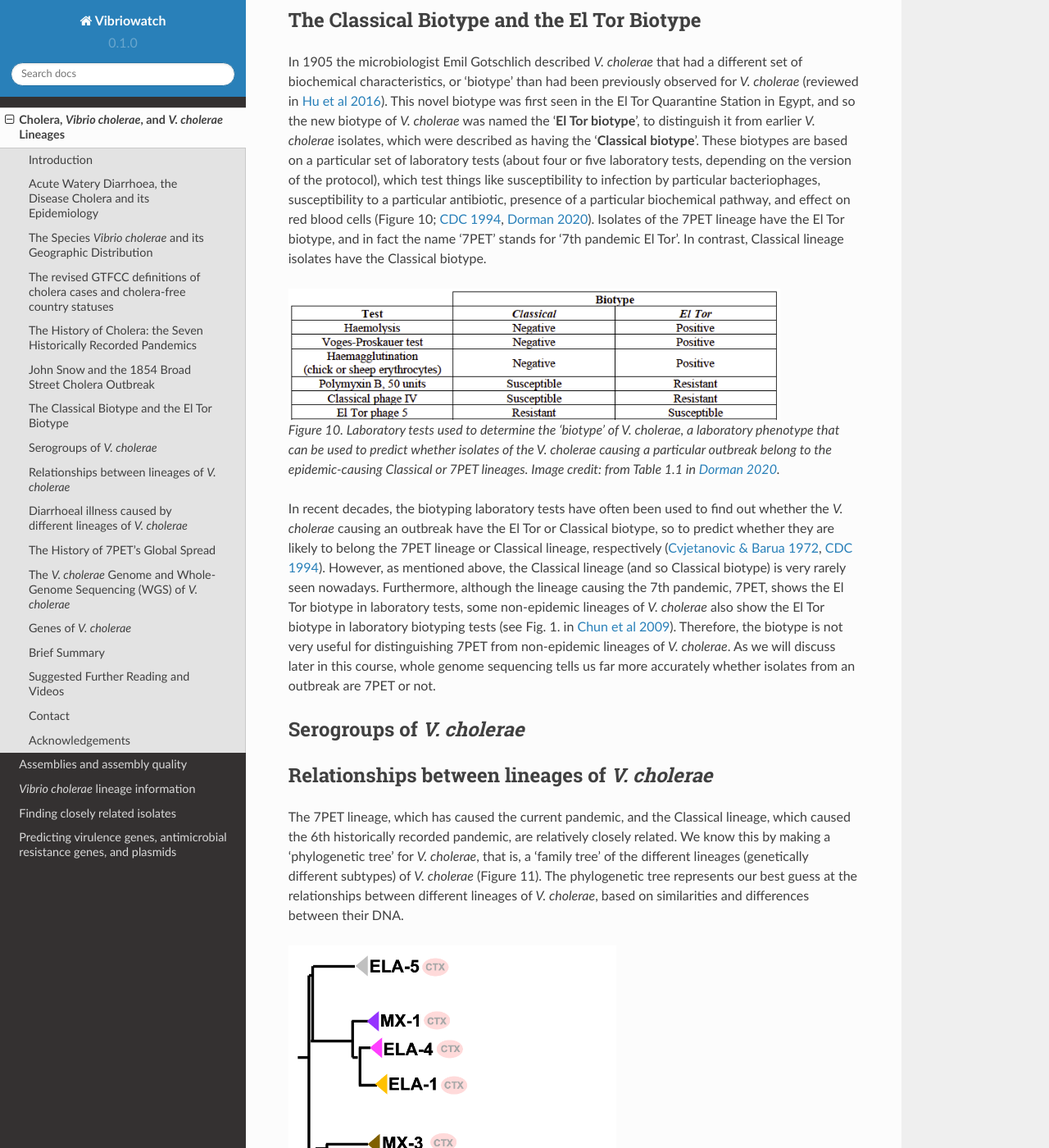
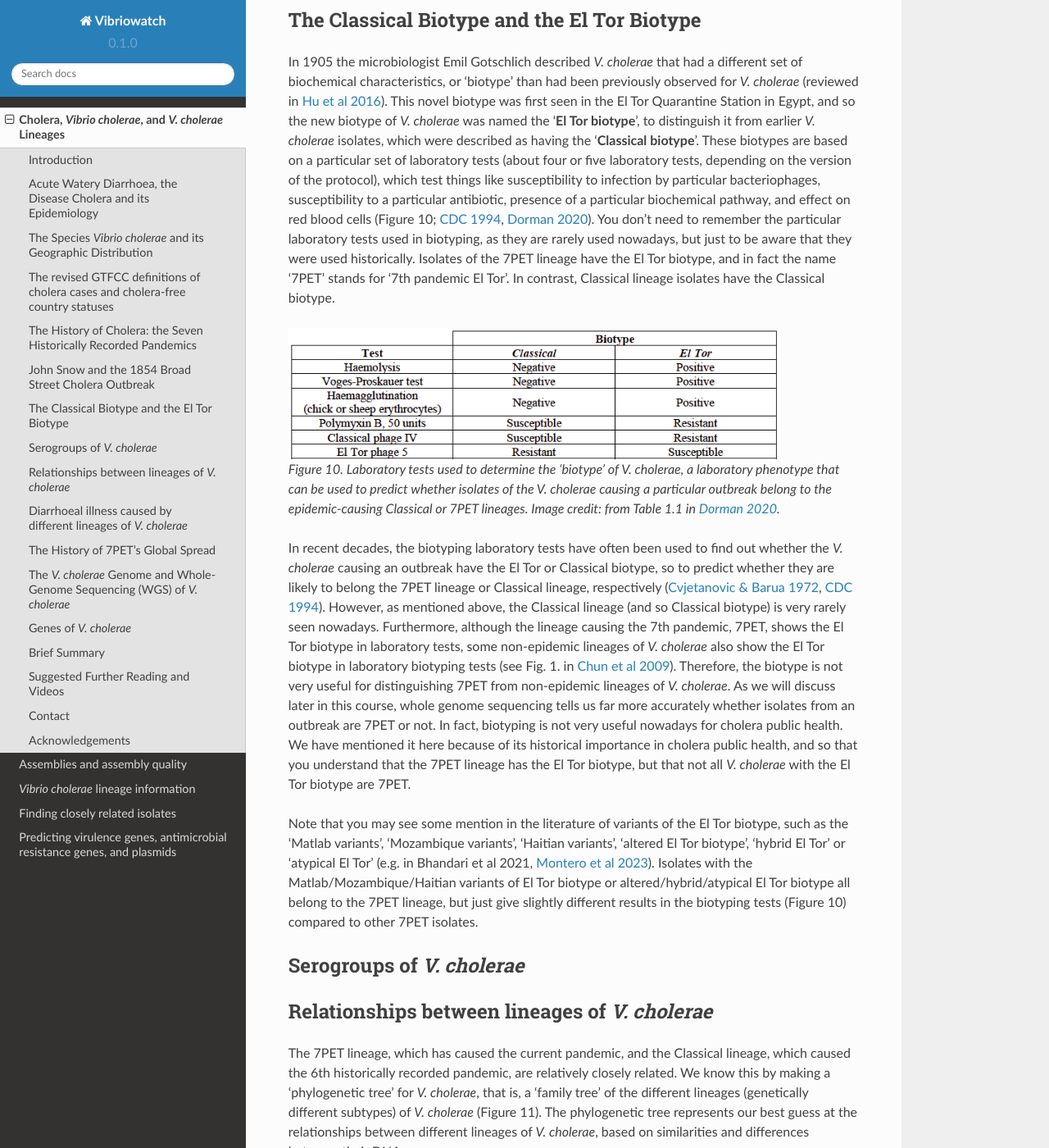
Before and after one commit to avrilcoghlan/cholerabook, a Sphinx documentation site: the page built from docs/source/vibriogenomes.rst, in a window 1280 px wide and 1400 px high, scrolled down 7931 px. Shown: the whole window at 82% size. Built offline with Sphinx 7.4.7 and the Read the Docs theme 2.0.0, drawn with Linux system fonts in a browser that asks for light colours; some of the changed text lies outside the part shown.

Commit message:
Update vibriogenomes.rst

```diff
--- a/docs/source/vibriogenomes.rst
+++ b/docs/source/vibriogenomes.rst
@@ -233,6 +233,7 @@ described as having the '**Classical biotype**'.
 These biotypes are based on a particular set of laboratory tests (about four
 or five laboratory tests, depending on the version of the protocol), which test things like susceptibility to infection by particular bacteriophages,
 susceptibility to a particular antibiotic, presence of a particular biochemical pathway, and effect on red blood cells (Figure 10; `CDC 1994`_, `Dorman 2020`_).
+You don't need to remember the particular laboratory tests used in biotyping, as they are rarely used nowadays, but just to be aware that they were used historically.
 Isolates of the 7PET lineage have the El Tor biotype, and in fact the name '7PET' stands for '7th pandemic El Tor'.
 In contrast, Classical lineage isolates have the Classical biotype.
 
@@ -256,13 +257,24 @@ Furthermore, although the lineage causing the 7th pandemic, 7PET, shows the El T
 non-epidemic lineages of *V. cholerae* also show the El Tor biotype in laboratory biotyping tests (see Fig. 1. in `Chun et al 2009`_).
 Therefore, the biotype is not very useful for distinguishing 7PET from non-epidemic lineages of *V. cholerae*.
 As we will discuss later in this course, whole genome sequencing tells us far more accurately whether isolates from an
-outbreak are 7PET or not.
+outbreak are 7PET or not. In fact, biotyping is not very useful nowadays for cholera public health. We have
+mentioned it here because of its historical importance in cholera public health,
+and so that you understand that the 7PET lineage has the El Tor biotype,
+but that not all *V. cholerae* with the El Tor biotype are 7PET.
 
 .. _Chun et al 2009: https://pubmed.ncbi.nlm.nih.gov/19720995/
 
 .. _Cvjetanovic & Barua 1972: https://pubmed.ncbi.nlm.nih.gov/4561957/
 
 .. _CDC 1994: https://stacks.cdc.gov/view/cdc/52473
+
+Note that you may see some mention in the literature of variants of the El Tor biotype, such as
+the 'Matlab variants', 'Mozambique variants', 'Haitian variants', 'altered El Tor biotype', 'hybrid El Tor' or 'atypical El Tor' (e.g. in Bhandari et al 2021, `Montero et al 2023`_). Isolates with the Matlab/Mozambique/Haitian variants of El Tor biotype or altered/hybrid/atypical El Tor biotype all belong to the 7PET lineage, but
+just give slightly different results in the biotyping tests (Figure 10) compared to other 7PET isolates.
+
+.. _Montero et al 2023: https://pubmed.ncbi.nlm.nih.gov/37215733/
+
+.. _Bhandari et al 2021: https://pubmed.ncbi.nlm.nih.gov/33482361/
 
 Serogroups of *V. cholerae*
 ---------------------------
@@ -328,8 +340,11 @@ Of the non-epidemic *V. cholerae* lineages, the two lineages that have caused th
 since 2000 are thought to be lineages 'L3b' and 'L9' (`Hao et al 2023`). For example, these two non-epidemic lineages
 have caused several hundred cases of diarrhoeal illness in Hangzhou, China between 2001 and 2018 (`Hao et al 2023`_; Figure 12).
 Lineage L3b has also been linked to relatively small outbreaks of diarrhoeal illness in South Africa (`Smith et al 2021`_).
+
 Note that L3b and L9 are alternative names for the lineages labelled MX-2 and ELA-3, respectively, in the tree in Figure 11 above
-(strictly speaking, MX-2 is a part of L3b and ELA-3 is a part of L9).
+(strictly speaking, MX-2 is a part of L3b and ELA-3 is a part of L9). Don't worry about remembering the names of these non-epidemic
+lineages; the key point here is that non-epidemic lineages of *V. cholerae* exist, but are of relatively minor public health importance
+compared to 7PET.
 
 .. _Hao et al 2023: https://pubmed.ncbi.nlm.nih.gov/37146742/
 
@@ -340,7 +355,7 @@ Note that L3b and L9 are alternative names for the lineages labelled MX-2 and EL
 
   Figure 12. Cases of diarrhoeal illness per year caused by the L3b and L9 lineages of *V. cholerae* in Hangzhou, China, between 2001 and 2018. The grey lines represent the total number of diarrhoeal cases caused by L3b and L9 together, the blue lines represent the number of cases caused by L3b, and the orange lines the number of cases caused by L9. Image credit: `Hao et al 2023`_.
 
-However, compared cholera outbreaks/epidemics caused by 7PET, outbreaks of L3b/L9 and other non-epidemic
+Indeed, compared to cholera outbreaks/epidemics caused by 7PET, outbreaks of L3b/L9 and other non-epidemic
 *V. cholerae* lineages are far smaller and in general cause relatively milder diarrhoeal illness (`Glenn Morris 1990`_, `Glenn Morris 2003`_).
 In contrast, the cholera epidemic in Yemen that began in 2016 (and is still continuing) has included
 approximately million suspected cholera cases and appproximately 4000 deaths from 2016-2020 (`WHO 2020`_; Figure 13).
```
